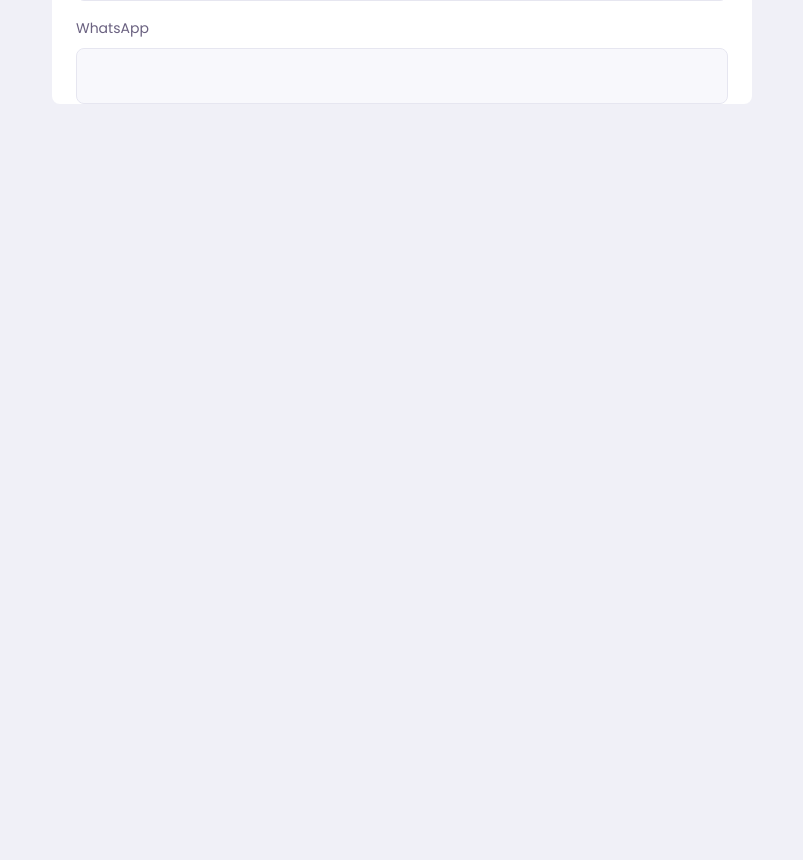
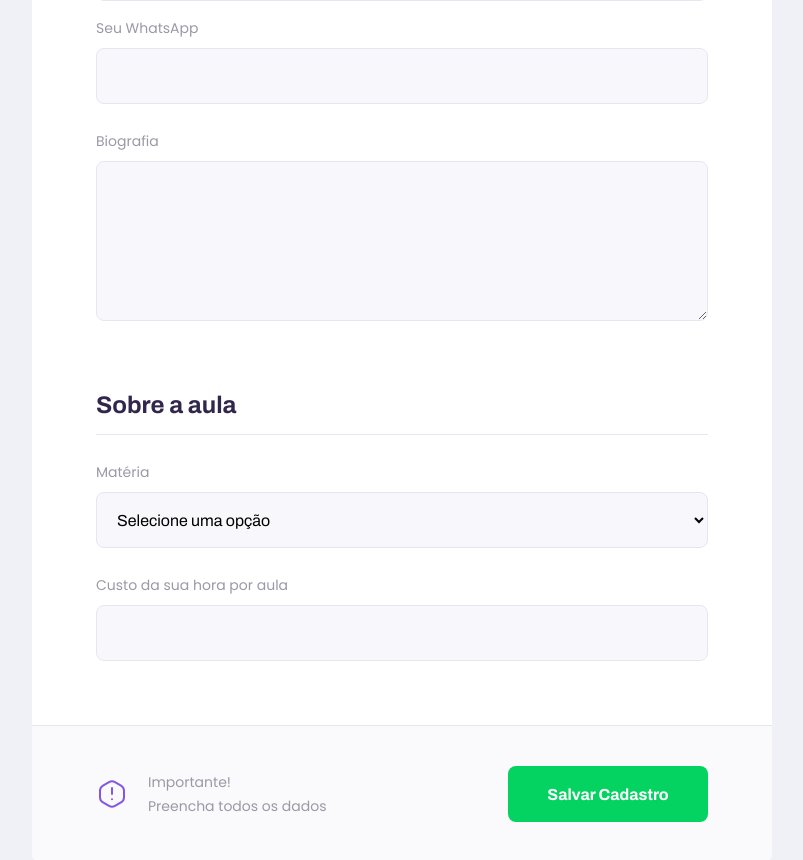
Before and after one commit to wagaodev/Proffy-Web, a React (Create React App) app: page /give-classes in a window 1280 px wide. Shown: the part 630-1490 px from the top of the page, without its empty margins (238-1041 px from the left). Before the commit the page ends 800 px from the top, so only its background shows below. Built offline with nearby package versions, Linux system fonts and the light colour scheme.

Commit message:
Component Input e Select finalizado. 75% concluido

```diff
--- /dev/null
+++ b/src/components/Select/index.tsx
@@ -0,0 +1,28 @@
+import React, { SelectHTMLAttributes } from 'react';
+
+import './styles.css';
+
+interface SelectProps extends SelectHTMLAttributes<HTMLSelectElement> {
+  name: string;
+  label: string;
+  options: Array<{
+    value: string;
+    label: string;
+  }>;
+}
+
+const Select: React.FC<SelectProps> = ({ label, name, options, ...rest }) => {
+  return(
+    <div className="select-block">
+      <label htmlFor={name}>{label}</label>
+      <select id={name} {...rest}>
+        <option value=" " disabled selected hidden >Selecione uma opção</option>
+        {options.map(option => {
+          return <option key={option.value} value={option.value}>{option.label}</option>
+        })}
+      </select>
+    </div>
+  )
+}
+
+export default Select;
--- /dev/null
+++ b/src/components/Select/styles.css
@@ -0,0 +1,30 @@
+.select-block {
+  position: relative;
+}
+.select-block + .select-block {
+  margin-top: 1.4rem;
+}
+.select-block label {
+  font-size: 1.4rem;
+}
+.select-block select {
+  width: 100%;
+  height: 5.6rem;
+  margin-top: 0.8rem;
+  border-radius: 0.8rem;
+  background: var(--color-input-background);
+  border: 1px solid var(--color-line-in-white);
+  outline: 0;
+  padding: 0 1.6rem;
+  font: 1.6rem Archivo;
+}
+.select-block:focus-within::after {
+  width: calc(100% - 3.2rem);
+  height: 2px;
+  content: '';
+  background-color: var(--color-primary-light);
+  position: absolute;
+  left: 1.6rem;
+  right: 1.6rem;
+  bottom: 0;
+}
--- /dev/null
+++ b/src/components/Textarea/index.tsx
@@ -0,0 +1,19 @@
+import React, { TextareaHTMLAttributes } from 'react';
+
+import './styles.css';
+
+interface TextareaProps extends TextareaHTMLAttributes<HTMLTextAreaElement> {
+  name: string;
+  label: string;
+}
+
+const Textarea: React.FC<TextareaProps> = ({ label, name, ...rest }) => {
+  return(
+    <div className="textarea-block">
+      <label htmlFor={name}>{label}</label>
+      <textarea id={name} {...rest} />
+    </div>
+  )
+}
+
+export default Textarea;
--- /dev/null
+++ b/src/components/Textarea/styles.css
@@ -0,0 +1,32 @@
+.textarea-block {
+  position: relative;
+}
+.textarea-block + .textarea-block {
+  margin-top: 1.4rem;
+}
+.textarea-block label {
+  font-size: 1.4rem;
+}
+.textarea-block textarea {
+  width: 100%;
+  height: 16rem;
+  min-height: 6.2rem;
+  margin-top: 0.8rem;
+  border-radius: 0.8rem;
+  background: var(--color-input-background);
+  border: 1px solid var(--color-line-in-white);
+  outline: 0;
+  resize: vertical;
+  padding: 1.2rem 1.6rem;
+  font: 1.6rem Archivo;
+}
+.textarea-block:focus-within::after {
+  width: calc(100% - 3.2rem);
+  height: 2px;
+  content: '';
+  background-color: var(--color-primary-light);
+  position: absolute;
+  left: 1.6rem;
+  right: 1.6rem;
+  bottom: 7px;
+}
--- a/src/pages/TeacherForm/index.tsx
+++ b/src/pages/TeacherForm/index.tsx
@@ -1,7 +1,14 @@
 import React from 'react';
+
+// Icons
+import warningIcon from '../../assets/icons/warning.svg';
+// Components
 import PageHeader from '../../components/PageHeader';
+import Input from '../../components/Input';
+import Textarea from '../../components/Textarea';
+import Select from '../../components/Select';
 
-
+// style
 import './styles.css'
 
 export default function TeacherForm(){
@@ -16,22 +23,54 @@
         <fieldset>
           <legend>Seus dados</legend>
 
-          <div className="input-block">
-            <label htmlFor="name">Nome completo</label>
-            <input type="text" id="name"></input>
-          </div>
-
-          <div className="input-block">
-            <label htmlFor="avatar">Avatar</label>
-            <input type="text" id="avatar"></input>
-          </div>
-
-          <div className="input-block">
-            <label htmlFor="whatsapp">WhatsApp</label>
-            <input type="text" id="whatsapp"></input>
-          </div>
+          <Input name="name" label="Nome completo" />
+          <Input name="avatar" label="Avatar" />
+          <Input name="whatsapp" label="Seu WhatsApp" />
+          <Textarea name="bio" label="Biografia" />
 
         </fieldset>
+
+        <fieldset>
+          <legend>Sobre a aula</legend>
+
+          <Select
+          name="subject"
+          label="Matéria"
+          options={[
+            { value: 'Artes', label: 'Artes'},
+            { value: 'Biologia', label: 'Biologia'},
+            { value: 'Ciências', label: 'Ciências'},
+            { value: 'Educação física', label: 'Educação física'},
+            { value: 'Física', label: 'Física'},
+            { value: 'Geografia', label: 'Geografia'},
+            { value: 'História', label: 'História'},
+            { value: 'Matemática', label: 'Matemática'},
+            { value: 'Português', label: 'Português'},
+            { value: 'Química', label: 'Química'},
+          ]}
+          />
+          <Input name="cost" label="Custo da sua hora por aula" />
+
+        </fieldset>
+
+        {/* <fieldset>
+          <legend>Horários disponíveis</legend>
+
+          <Input name="subject" label="Matéria" />
+          <Input name="cost" label="Custo da sua hora por aula" />
+
+        </fieldset> */}
+
+        <footer>
+          <p>
+            <img src={warningIcon} alt="Aviso importante"/>
+            Importante! <br/>
+            Preencha todos os dados
+          </p>
+          <button type="button" >
+            Salvar Cadastro
+          </button>
+        </footer>
       </main>
 
 
--- a/src/pages/TeacherForm/styles.css
+++ b/src/pages/TeacherForm/styles.css
@@ -32,3 +32,72 @@
   padding-bottom: 1.6rem;
   border-bottom: 1px solid var(--color-line-in-white);
 }
+#page-teacher-form main fieldset .input-block + .textarea-block,
+#page-teacher-form main fieldset .select-block + .input-block {
+  margin-top: 2.4rem;
+}
+#page-teacher-form main label {
+  color: var(--color-text-complement);
+}
+#page-teacher-form main footer {
+  padding: 4rem 2.4rem;
+  background: var(--color-box-footer);
+  border-top: 1px solid var(--color-line-in-white);
+  margin-top: 6.4rem;
+}
+#page-teacher-form main footer p {
+  display: flex;
+  align-items: center;
+  justify-content: center;
+  font-size: 1.4rem;
+  line-height: 2.4rem;
+  color: var(--color-text-complement);
+}
+#page-teacher-form main p img {
+  margin-right: 2rem;
+}
+#page-teacher-form main footer button {
+  width: 100%;
+  height: 5.6rem;
+  background: var(--color-secundary);
+  color: var(--color-button-text);
+  border: 0;
+  border-radius: 0.8rem;
+  cursor: pointer;
+  font: 700 1.6rem Archivo;
+  display: flex;
+  align-items: center;
+  justify-content: center;
+  text-decoration: none;
+  transition: background-color 0.2s;
+  margin-top: 3.2rem;
+}
+#page-teacher-form main footer button:hover {
+  background: var(--color-secundary-dark);
+}
+
+@media (min-width: 700px){
+  #page-teacher-form {
+    max-width: 100vw;
+  }
+  #page-teacher-form .page-header .header-content {
+    margin-bottom: 0;
+  }
+  #page-teacher-form main fieldset {
+    padding: 0 6.4rem;
+  }
+  #page-teacher-form main footer {
+    padding: 4.0rem 6.4rem;
+    display: flex;
+    align-items: center;
+    justify-content: space-between;
+  }
+  #page-teacher-form main footer p {
+    justify-content: space-between;
+  }
+  #page-teacher-form main footer button {
+    width: 20rem;
+    margin-top: 0;
+  }
+
+}
--- a/src/pages/TeacherList/index.tsx
+++ b/src/pages/TeacherList/index.tsx
@@ -3,6 +3,7 @@
 import PageHeader from '../../components/PageHeader';
 import TeacherItem from '../../components/TeacherItem';
 import Input from '../../components/Input';
+import Select from '../../components/Select';
 
 import './styles.css';
 
@@ -12,8 +13,36 @@
       <PageHeader title="Estes são os proffys disponíveis">
         <form id="search-teachers">
 
-          <Input name="subject" label="Matéria" />
-          <Input name="week_day" label="Dia da Semana" />
+        <Select
+          name="subject"
+          label="Matéria"
+          options={[
+            { value: 'Artes', label: 'Artes'},
+            { value: 'Biologia', label: 'Biologia'},
+            { value: 'Ciências', label: 'Ciências'},
+            { value: 'Educação física', label: 'Educação física'},
+            { value: 'Física', label: 'Física'},
+            { value: 'Geografia', label: 'Geografia'},
+            { value: 'História', label: 'História'},
+            { value: 'Matemática', label: 'Matemática'},
+            { value: 'Português', label: 'Português'},
+            { value: 'Química', label: 'Química'},
+          ]}
+        />
+
+        <Select
+          name="week_day"
+          label="Dia da Semana"
+          options={[
+            { value: '0', label: 'Domingo'},
+            { value: '1', label: 'Segunda-Feira'},
+            { value: '2', label: 'Terça-Feira'},
+            { value: '3', label: 'Quarta-feira'},
+            { value: '4', label: 'Quinta-feira'},
+            { value: '5', label: 'Sexta-feira'},
+            { value: '6', label: 'Sábado'}
+          ]}
+        />
           <Input type="time" name="time" label="Hora" />
 
         </form>
--- a/src/pages/TeacherList/styles.css
+++ b/src/pages/TeacherList/styles.css
@@ -27,7 +27,8 @@
     position: absolute;
     bottom: -28px;
   }
-  #search-teachers .input-block + .input-block {
+  #search-teachers .input-block + .input-block,
+  #search-teachers .select-block + .select-block {
     margin-top: 0;
   }
   #page-teacher-list main{
```
